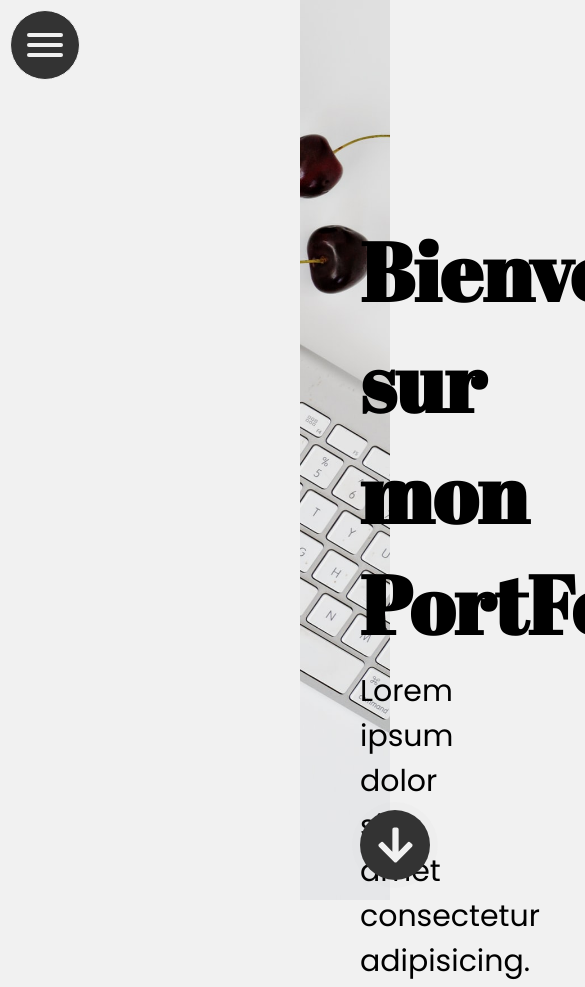
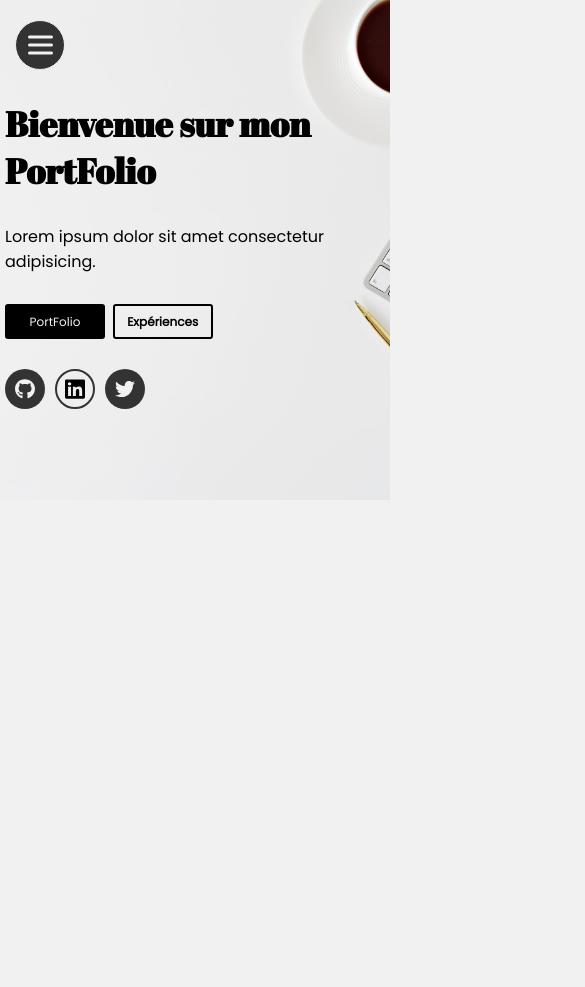
Before and after one commit to Math1299/Mon_Portofolio, a plain HTML site: page index.html in a window 390 px wide. Shown: the top 987 px of the page, 585 px wide, since content can reach past the window. After the commit the page ends 844 px from the top, so only its background shows below. Drawn offline with Linux system fonts and the light colour scheme.

Commit message:
Partie responsive de l'accueil OK

```diff
--- a/index.html
+++ b/index.html
@@ -23,7 +23,10 @@
     <nav class="nav-gauche">
       <div class="blocs-menu">
         <div class="circle-portrait">
-          <img src="ressources/boss.svg" alt="Photo de Mathieu Perret" />
+          <img
+            src="ressources/Mathieu-Perret.jpg"
+            alt="Photo de Mathieu Perret"
+          />
         </div>
       </div>
       <div class="blocs-menu">
--- a/style.css
+++ b/style.css
@@ -79,6 +79,7 @@ body {
   top: 50%;
   left: 50%;
   transform: translate(-50%, -50%);
+  border-radius: 50%;
 }
 .logo-circle {
   width: 100px;
@@ -267,3 +268,137 @@ h1 {
 .logo-btn-round-accueil {
   width: 35px;
 }
+/*MEDIA ACCUEIL*/
+
+@media screen and (max-width: 1300px) {
+  .accueil {
+    width: 100%;
+    background-position: center;
+  }
+}
+
+@media screen and (max-width: 1000px) {
+  .accueil {
+    height: 700px;
+  }
+  h1 {
+    font-size: 7rem;
+    margin: 0 30px 0 30px;
+    padding-top: 100px;
+  }
+  .accueil p {
+    margin: 20px 0 20px 30px;
+  }
+  .medias {
+    margin-left: 30px;
+  }
+  .btn-acc1 {
+    margin: 20px 0 20px 30px;
+  }
+  .btn-round {
+    display: none;
+  }
+}
+
+@media screen and (max-width: 700px) {
+  .accueil {
+    height: 600px;
+    min-height: 0;
+  }
+  h1 {
+    font-size: 5rem;
+    margin: 0 20px;
+  }
+  .accueil p {
+    font-size: 2rem;
+  }
+
+  .btn-round-menu {
+    width: 60px;
+    height: 60px;
+  }
+}
+
+@media screen and (max-width: 500px) {
+  h1 {
+    font-size: 3.5rem;
+    margin: 0 20px;
+  }
+  .accueil p {
+    font-size: 1.6rem;
+  }
+  .btn-acc {
+    width: 120px;
+    font-size: 1.3rem;
+    height: 40px;
+  }
+  .btn-round-menu {
+    width: 60px;
+    height: 60px;
+    margin: 10px 0 0 5px;
+  }
+  .btn-acc1 {
+    margin: 10px 0 0 30px;
+  }
+  .media {
+    width: 40px;
+    height: 40px;
+  }
+  .icone-medias {
+    width: 20px;
+  }
+}
+@media screen and (max-width: 450px) {
+  .btn-round-menu {
+    width: 50px;
+    height: 50px;
+    margin: 10px 0 0 5px;
+  }
+  .btn-acc1 {
+    margin: 10px 0 0 30px;
+  }
+  .media {
+    width: 40px;
+    height: 40px;
+  }
+  .icone-medias {
+    width: 20px;
+  }
+  .container-line {
+    width: 25px;
+    height: 38px;
+  }
+  .line {
+    height: 3px;
+  }
+  .line::before {
+    height: 3px;
+    bottom: 8px;
+  }
+  .line::after {
+    height: 3px;
+    top: 8px;
+  }
+}
+.accueil {
+  height: 500px;
+}
+h1 {
+  margin: 0 30px 0 5px;
+  padding-top: 100px;
+}
+.accueil p {
+  margin: 30px 0 0 5px;
+}
+.btn-acc {
+  width: 100px;
+  font-size: 1.2rem;
+  height: 35px;
+  margin: 30px 0 0 5px;
+}
+.medias {
+  margin: 30px 0 0 5px;
+}
+.icone-medias {
+  width: 20px;
+}
```
Also changed, not shown: ressources/Mathieu-Perret.jpg (added).
